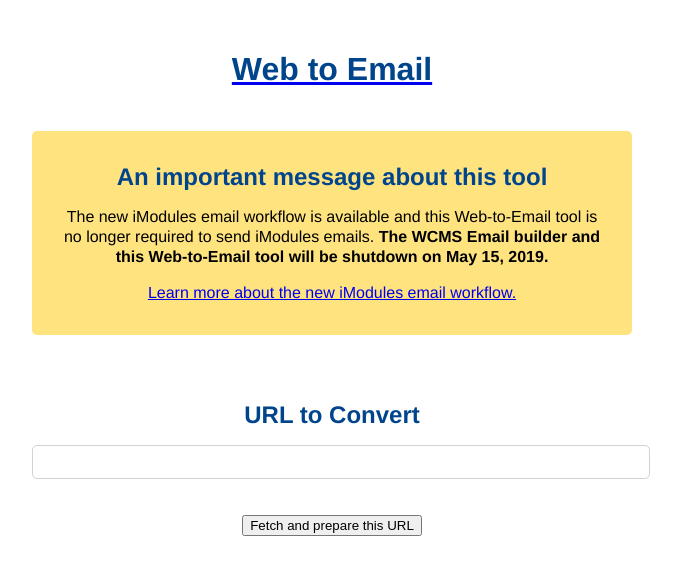
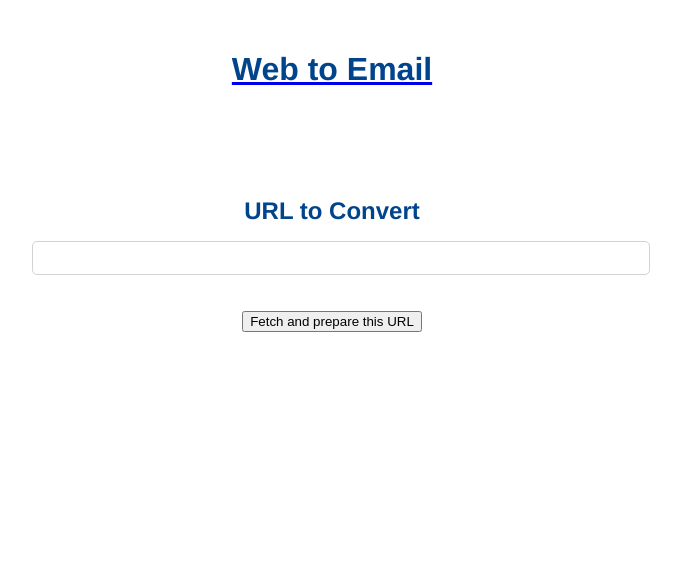
Before and after one commit to pguther/web-to-email, a Flask app: page / in a window 1280 px wide. Shown: the top 575 px of the page, without its empty margins (308-989 px from the left). Run offline with Flask 2, Linux system fonts and the light colour scheme.

Commit message:
removed message test

```diff
--- a/app/templates/index.html
+++ b/app/templates/index.html
@@ -11,11 +11,6 @@
     <div id="main">
         <div id="header">
             <a href="/"><h1>Web to Email</h1></a>
-        </div>
-        <div class="message">
-            <h2>An important message about this tool</h2>
-            <p>The new iModules email workflow is available and this Web-to-Email tool is no longer required to send iModules emails. <strong>The WCMS Email builder and this Web-to-Email tool will be shutdown on May 15, 2019.</strong></p>
-            <p><a href="https://communications.ucsc.edu/email/training-and-support/">Learn more about the new iModules email workflow.</a></p>
         </div>
         <div id="form">
             <form action="" method="get" name="get_url">
```
